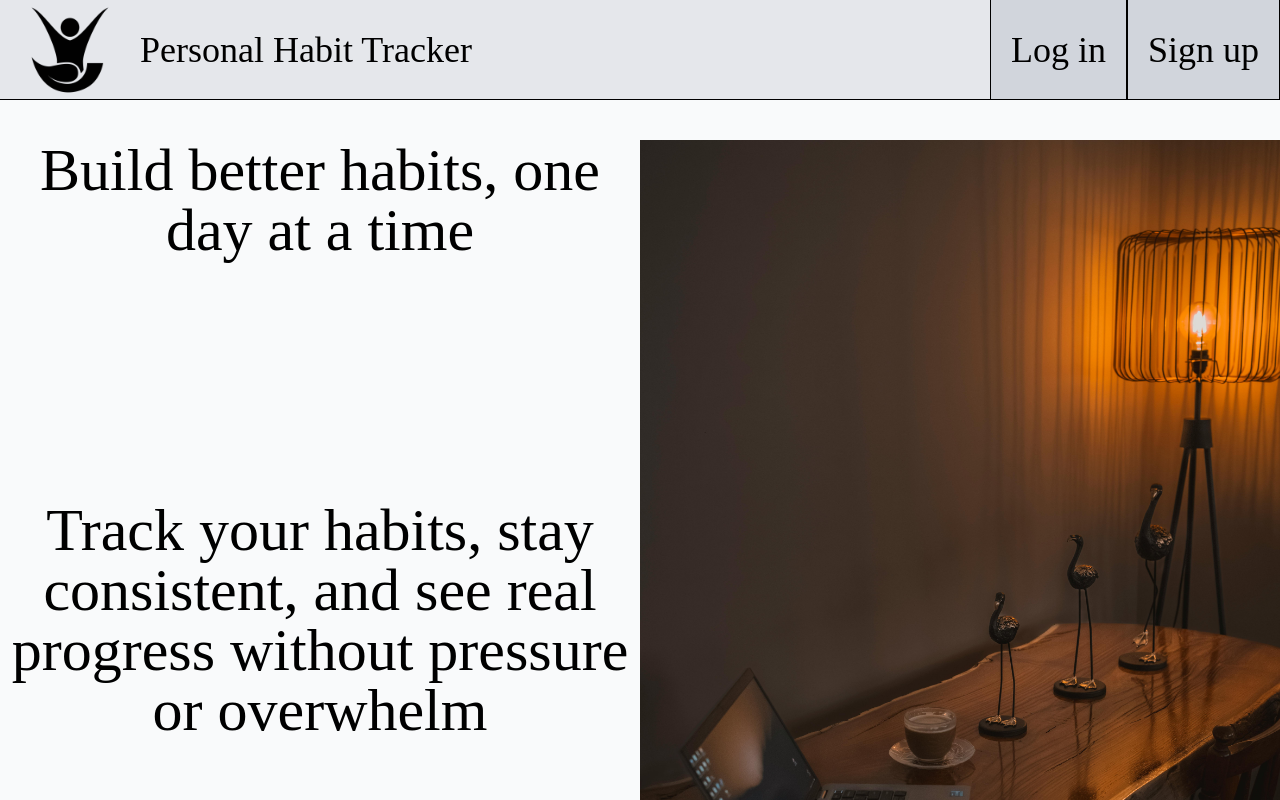
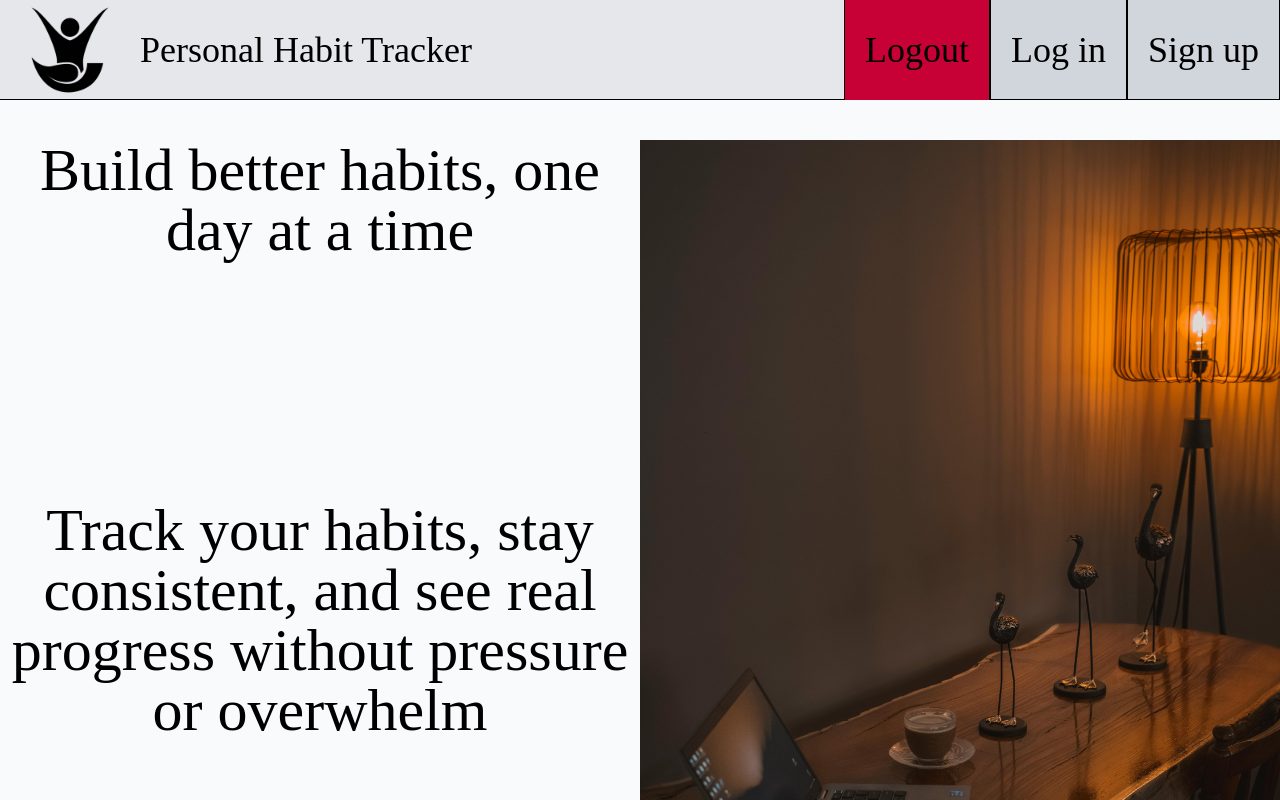
Before and after one commit to kacper-omen/personal-habit-tracker, a React (Vite) app in the folder frontend/: page / in a window 1280 px wide. Shown: the top 800 px of the page. Built offline with nearby package versions, Linux system fonts and the light colour scheme; no server answers; a web font is replaced by a local one.

Commit message:
Create Logout button in Header component

```diff
--- a/frontend/src/components/Header.jsx
+++ b/frontend/src/components/Header.jsx
@@ -2,6 +2,8 @@ import logo from '../assets/images/logo.png'
 import { Link } from 'react-router-dom'
 
 const Header = () => {
+
+
   return (
     <div className='h-25 flex justify-between bg-gray-200 pl-5 border-b'>
         <Link to="/">
@@ -12,6 +14,7 @@ const Header = () => {
         </Link>
 
         <div className='flex bg-gray-300'>
+            <button className='h-25 text-2xl md:text-3xl lg:text-4xl bg-rose-700 hover:bg-rose-800 border-x px-5 flex flex-col justify-center transition cursor-pointer'>Logout</button>
             <Link to="login">
               <div className='h-25 text-2xl md:text-3xl lg:text-4xl hover:bg-gray-400 border-x px-5 flex flex-col justify-center transition cursor-pointer'><p>Log in</p></div>
             </Link>
```
